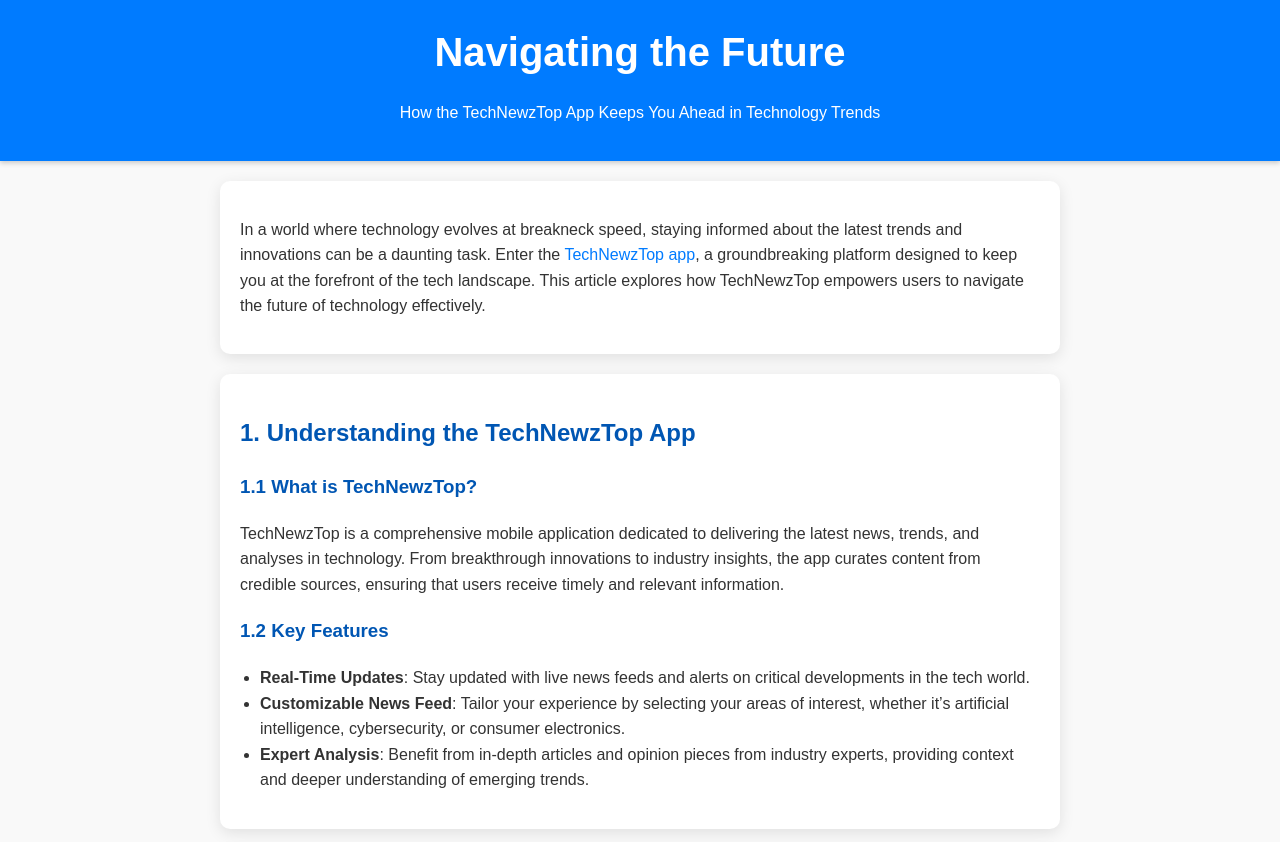
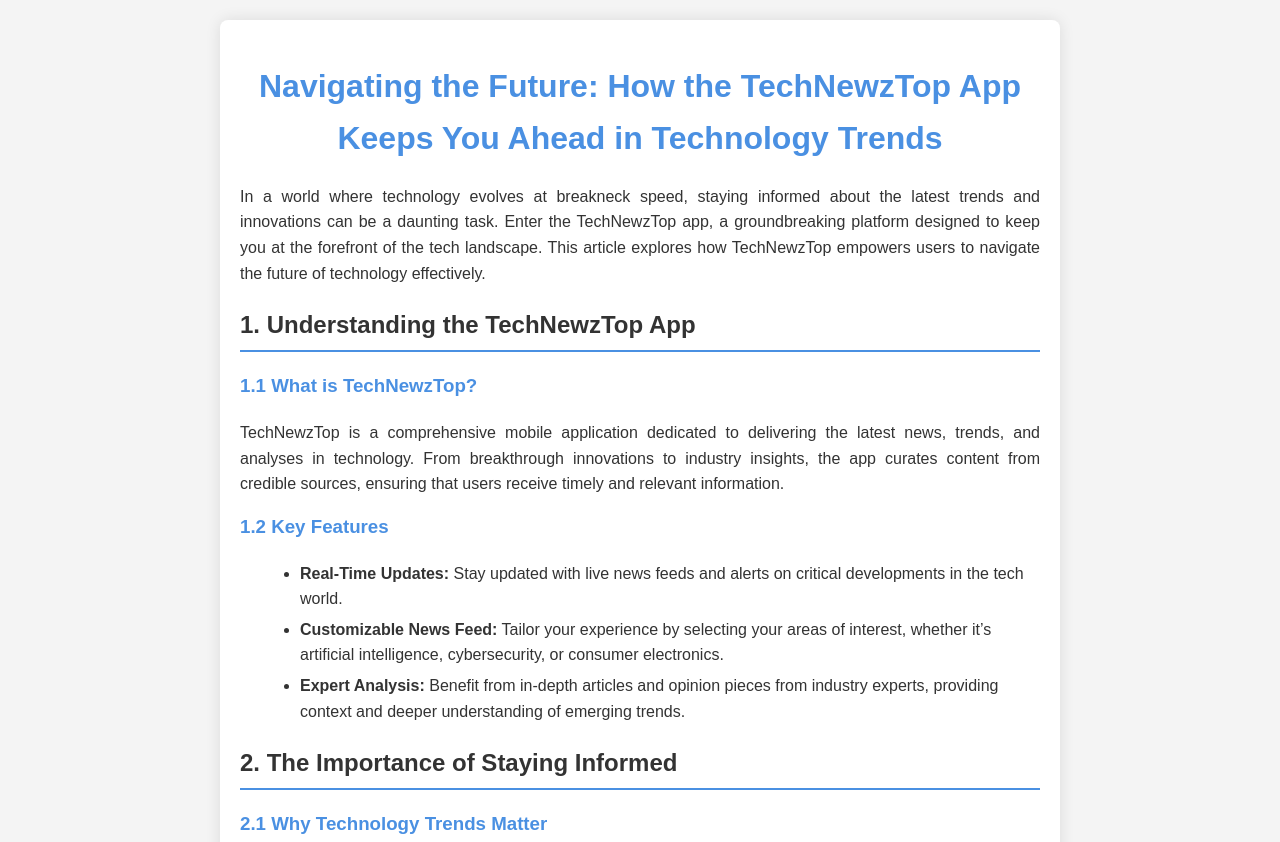
Before and after one commit to roberthinsom/techNewzTop.net, a plain HTML site: page index.html in a window 1280 px wide. Shown: the top 842 px of the page. Drawn offline with Linux system fonts and the light colour scheme.

Commit message:
Update index.html

```diff
--- a/index.html
+++ b/index.html
@@ -10,77 +10,56 @@
             line-height: 1.6;
             margin: 0;
             padding: 0;
-            background-color: #f9f9f9;
+            background-color: #f4f4f4;
             color: #333;
         }
-        header {
-            background: #007bff;
-            color: white;
-            padding: 20px 0;
-            text-align: center;
-            box-shadow: 0 2px 5px rgba(0, 0, 0, 0.2);
+        .container {
+            max-width: 800px;
+            margin: 20px auto;
+            background: #fff;
+            padding: 20px;
+            border-radius: 8px;
+            box-shadow: 0 0 15px rgba(0, 0, 0, 0.1);
         }
         h1 {
-            margin: 0;
-            font-size: 2.5em;
+            color: #4a90e2;
+            text-align: center;
+            margin-bottom: 20px;
         }
-        h2, h3 {
-            color: #0056b3;
+        h2 {
+            color: #333;
+            margin-top: 20px;
+            border-bottom: 2px solid #4a90e2;
+            padding-bottom: 5px;
         }
-        section {
-            margin: 20px auto;
-            padding: 20px;
-            background: white;
-            border-radius: 10px;
-            box-shadow: 0 4px 15px rgba(0, 0, 0, 0.1);
-            max-width: 800px;
+        h3 {
+            color: #4a90e2;
+            margin-top: 15px;
         }
         p {
-            margin-bottom: 15px;
+            margin: 10px 0;
+            text-align: justify;
         }
         ul {
             list-style-type: disc;
-            padding-left: 20px;
+            margin-left: 20px;
         }
-        a {
-            color: #007bff;
-            text-decoration: none;
+        li {
+            margin: 5px 0;
         }
-        a:hover {
-            text-decoration: underline;
-        }
-        footer {
+        .footer {
             text-align: center;
-            padding: 15px 0;
-            background: #007bff;
-            color: white;
-            position: relative;
-            bottom: 0;
-            width: 100%;
+            font-size: 0.9em;
+            color: #777;
             margin-top: 20px;
-        }
-        @media (max-width: 600px) {
-            h1 {
-                font-size: 1.8em;
-            }
-            section {
-                padding: 15px;
-            }
         }
     </style>
 </head>
 <body>
+    <div class="container">
+        <h1>Navigating the Future: How the TechNewzTop App Keeps You Ahead in Technology Trends</h1>
+        <p>In a world where technology evolves at breakneck speed, staying informed about the latest trends and innovations can be a daunting task. Enter the TechNewzTop app, a groundbreaking platform designed to keep you at the forefront of the tech landscape. This article explores how TechNewzTop empowers users to navigate the future of technology effectively.</p>
 
-    <header>
-        <h1>Navigating the Future</h1>
-        <p>How the TechNewzTop App Keeps You Ahead in Technology Trends</p>
-    </header>
-
-    <section>
-        <p>In a world where technology evolves at breakneck speed, staying informed about the latest trends and innovations can be a daunting task. Enter the <a href="https://technewztop.net.in/">TechNewzTop app</a>, a groundbreaking platform designed to keep you at the forefront of the tech landscape. This article explores how TechNewzTop empowers users to navigate the future of technology effectively.</p>
-    </section>
-
-    <section>
         <h2>1. Understanding the TechNewzTop App</h2>
 
         <h3>1.1 What is TechNewzTop?</h3>
@@ -88,13 +67,11 @@
 
         <h3>1.2 Key Features</h3>
         <ul>
-            <li><strong>Real-Time Updates</strong>: Stay updated with live news feeds and alerts on critical developments in the tech world.</li>
-            <li><strong>Customizable News Feed</strong>: Tailor your experience by selecting your areas of interest, whether it’s artificial intelligence, cybersecurity, or consumer electronics.</li>
-            <li><strong>Expert Analysis</strong>: Benefit from in-depth articles and opinion pieces from industry experts, providing context and deeper understanding of emerging trends.</li>
+            <li><strong>Real-Time Updates:</strong> Stay updated with live news feeds and alerts on critical developments in the tech world.</li>
+            <li><strong>Customizable News Feed:</strong> Tailor your experience by selecting your areas of interest, whether it’s artificial intelligence, cybersecurity, or consumer electronics.</li>
+            <li><strong>Expert Analysis:</strong> Benefit from in-depth articles and opinion pieces from industry experts, providing context and deeper understanding of emerging trends.</li>
         </ul>
-    </section>
 
-    <section>
         <h2>2. The Importance of Staying Informed</h2>
 
         <h3>2.1 Why Technology Trends Matter</h3>
@@ -102,9 +79,7 @@
 
         <h3>2.2 The Risks of Ignorance</h3>
         <p>Ignoring technological advancements can lead to missed opportunities and competitive disadvantages. Companies that fail to adapt may find themselves outpaced by more agile competitors who leverage the latest tools and insights.</p>
-    </section>
 
-    <section>
         <h2>3. Navigating the App: Features and Functionality</h2>
 
         <h3>3.1 User-Friendly Interface</h3>
@@ -115,9 +90,7 @@
 
         <h3>3.3 Community Engagement</h3>
         <p>The app includes a community feature where tech enthusiasts can discuss articles, share insights, and network with like-minded individuals. This fosters a collaborative environment, enriching the user experience.</p>
-    </section>
 
-    <section>
         <h2>4. Staying Ahead with TechNewzTop</h2>
 
         <h3>4.1 Leveraging Trends for Personal Growth</h3>
@@ -128,9 +101,7 @@
 
         <h3>4.3 Networking Opportunities</h3>
         <p>The app also highlights industry events, webinars, and conferences, providing users with opportunities to network and learn from leaders in the field. Engaging in these events can open doors to collaborations and partnerships.</p>
-    </section>
 
-    <section>
         <h2>5. Future-Proofing Your Knowledge</h2>
 
         <h3>5.1 Adapting to Changes</h3>
@@ -138,11 +109,10 @@
 
         <h3>5.2 Continuous Learning</h3>
         <p>The app emphasizes the importance of lifelong learning. With access to a wealth of resources, including tutorials, e-books, and webinars, users can continuously upgrade their knowledge and skills.</p>
-    </section>
 
-    <section>
         <h2>6. Conclusion</h2>
         <p>In a rapidly changing technological landscape, the TechNewzTop app serves as an essential tool for anyone looking to stay ahead of the curve. By providing timely news, expert analysis, and community engagement, TechNewzTop empowers users to navigate the future confidently. Whether you’re a tech enthusiast, a professional, or a business leader, this app is your gateway to understanding and leveraging the trends that shape our world. Embrace the future with TechNewzTop and make informed decisions that propel you forward.</p>
-    </section>
+
+    </div>
 </body>
 </html>
```
